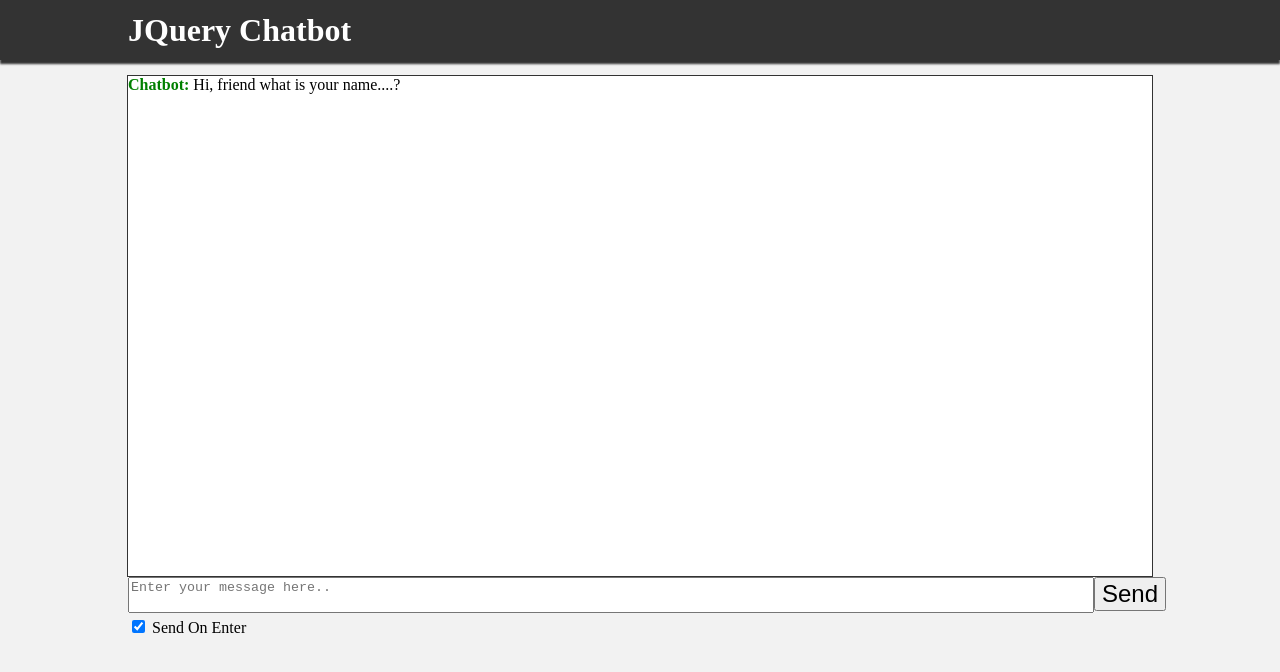
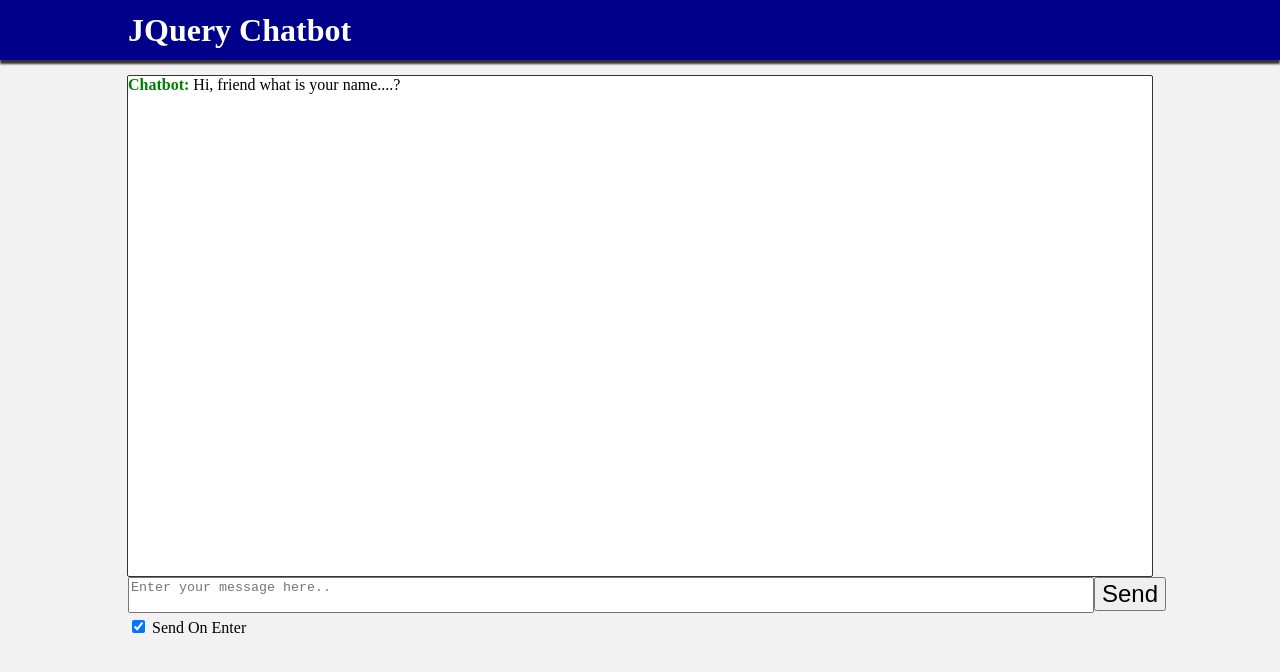
Before and after one commit to 1806exe/JQuery-ChatBot, a plain HTML site: page index.html in a window 1280 px wide. Drawn offline with Linux system fonts and the light colour scheme.

Commit message:
Update comments

```diff
--- a/css/app.css
+++ b/css/app.css
@@ -6,7 +6,7 @@ body {
 .header {
   width: 100%;
   height: 60px;
-  background-color: #333;
+  background-color: #00008B;
   box-shadow: 0px 4px 2px #333;
 }
 
@@ -22,6 +22,7 @@ body {
   margin: 0 auto;
   background-color: white;
   border: 1px solid #333;
+  border-radius: 2px;
   height: 500px;
   margin-top: 15px;
   overflow: scroll;
--- a/js/app.js
+++ b/js/app.js
@@ -20,7 +20,7 @@ function get_username(){
 }
 
 
-// ai function
+// simple ai function
 function ai(message){
         if (username.length < 3){
           username = message;
@@ -73,7 +73,7 @@ $(function() {
           //store the first sms
         var prevSms = $('.container').html();
 
-          //check if prev sms length is greater than 4
+          //check if prev sms length is greater than 8
         if (prevSms.length > 8) {
           prevSms = prevSms + '<br>'
           }
```
Lines whose indentation alone changed are shown as unchanged.
